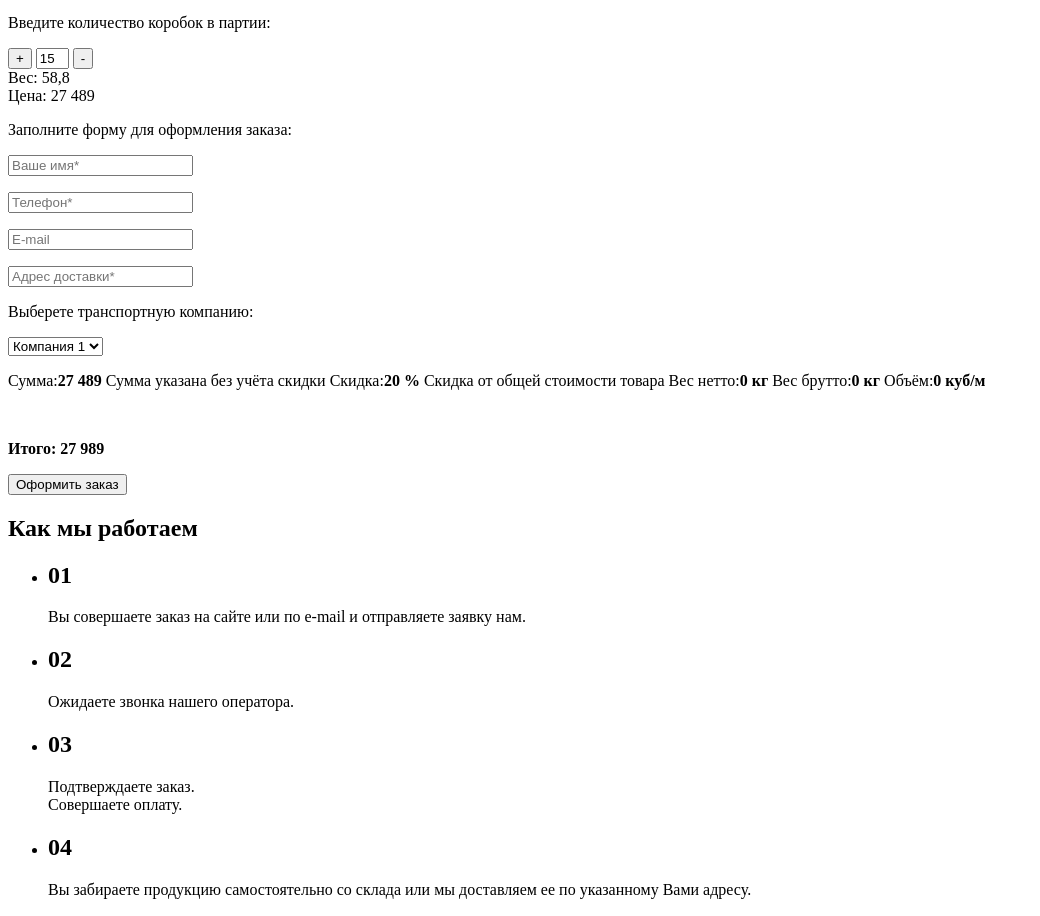
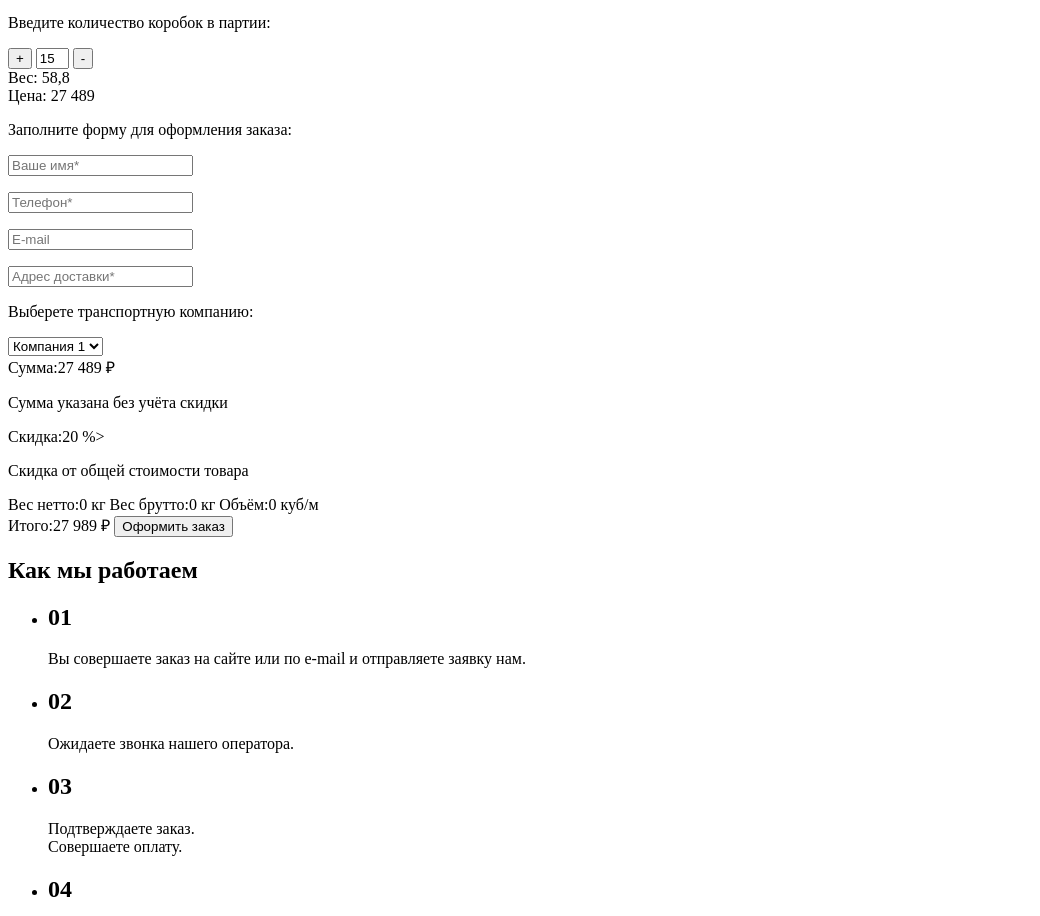
Before and after one commit to NikitaSmygin/Black_salt_Kostroma, a plain HTML site: page index.html in a window 1280 px wide. Shown: the part 1449-2365 px from the top of the page, without its empty margins (0-1040 px from the left). Drawn offline with Linux system fonts and the light colour scheme.

Commit message:
ghp
ещё немного доработал

```diff
--- a/index.html
+++ b/index.html
@@ -42,7 +42,7 @@
            </div>
         </header>
         <main class="main-page">
-            <dialog>
+            <dialog class="popup">
                 <form class="contact_form" method="post">
                     <p>
                         <input type="text" name="name" placeholder="Ваше имя" required>
@@ -206,10 +206,10 @@
                 </section>
             </div>
             <div class="container">
+              <form class="contact_form" method="post">
                 <div class="left">
                     <p>Заполните форму для оформления заказа:</p>
-                    <form class="contact_form" method="post">
-                        <p>
+                    <p>
                             <input type="text" name="name" placeholder="Ваше имя*" required>
                         </p>
                         <p>
@@ -221,7 +221,7 @@
                         <p>
                             <input type="text" name="address" placeholder="Адрес доставки*" required />
                         </p>
-                    </form>
+
                     <p>Выберете транспортную компанию:</p>
                     <select name = "list">
 			            <option value = "1" selected>Компания 1</option>
@@ -232,23 +232,26 @@
                         <option value = "6">Самовывоз</option>
 		            </select>
                 </div>
-                <div class="right">
-                    <p>
-                        <span>Сумма:</span><strong>27 489</strong>
-                        <span>Сумма указана без учёта скидки</span>
-                        <span>Скидка:</span><strong>20 %</strong>
-                        <span>Скидка от общей стоимости товара</span>
-                        <span>
-                            Вес нетто:<strong>0 кг</strong>
-                            Вес брутто:<strong>0 кг</strong>
-                            Объём:<strong>0 куб/м</strong>
-                        </span>
-                    </p></br>
-                    <p><strong>Итого: 27 989</strong></p>
-                    <p>
+                <div class="total-order">
+                    <div class="total-summ">
+                        <span>Сумма:</span><span>27 489 ₽</span>
+                        <p>Сумма указана без учёта скидки</p>
+                    </div>
+                    <div class="discount">
+                        <span>Скидка:</span><span>20 %</span>>
+                        <p>Скидка от общей стоимости товара</p>
+                    </div>
+                    <div>
+                        <span>Вес нетто:</span><span>0 кг</span>
+                        <span>Вес брутто:</span><span>0 кг</span>
+                        <span>Объём:</span><span>0 куб/м</span>
+                     </div>
+                    <div class="btn">
+                        <span>Итого:</span><span>27 989 ₽</span>
                         <button class="button" type="submit">Оформить заказ</button>
-                    </p>
+                    </div>
                 </div>
+              </form>
             </div>
             <div class="container">
                 </div class="title">
```
